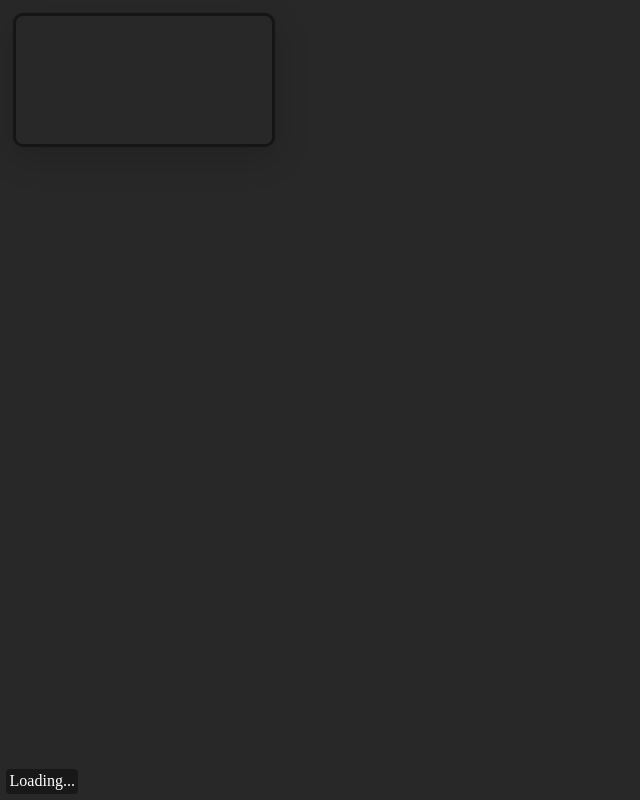
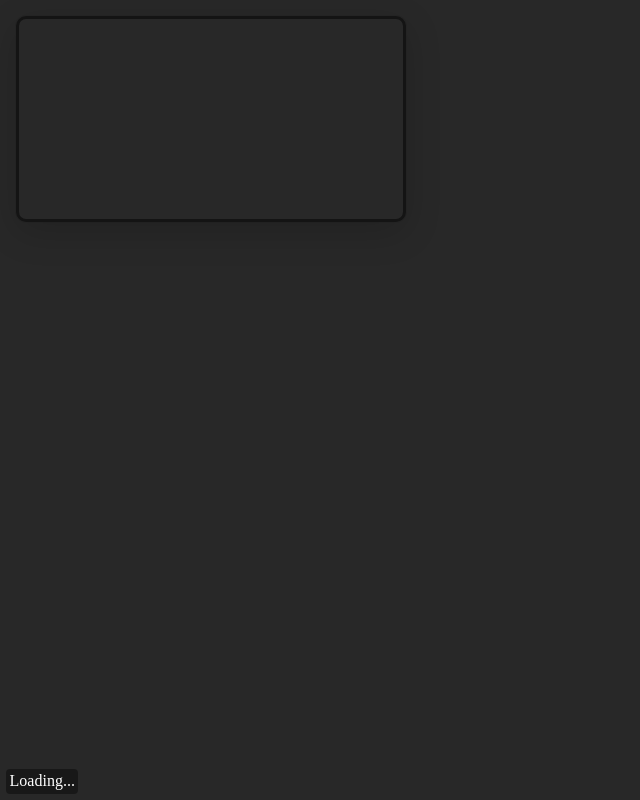
Before and after one commit to ZZYSonny/newtalk, a website: page frontend/out/index.html in a window 1280 px wide. Shown: the whole page, without its empty margins (0-640 px from the left). Drawn offline with Linux system fonts and the light colour scheme.

Commit message:
tune css

```diff
--- a/frontend/out/index.css
+++ b/frontend/out/index.css
@@ -1,28 +1,39 @@
 #remoteVideo {
+    z-index: 0;
+
     position: absolute;
     top: 0;
     left: 0;
+
     margin: 0;
-    z-index: 0;
+    padding: 0;
+
     width: 100%;
     height: 100%;
     object-fit: contain;
 }
 
 #localVideo {
+    z-index: 1;
+
     position: absolute;
     top: 0;
     left: 0;
-    margin: 1%;
-    z-index: 1;
-    width: 20%;
+
+    margin: 1em;
+    padding: 0;
+
+    height: 25%;
+    width: fit-content;
+    min-width: 160px;
+    max-width: 30%;
     object-fit: cover;
 
     border-radius: 10px;
+    border-color: rgb(20, 20, 20);
+    border-style: solid;
     box-shadow: rgba(0, 0, 0, 0.16) 0px 10px 36px 0px, rgba(0, 0, 0, 0.06) 0px 0px 0px 1px;
 
-    border-color: rgba(20, 21, 23, 1);
-    border-style: solid;
 }
 
 #stateCaption {
```
